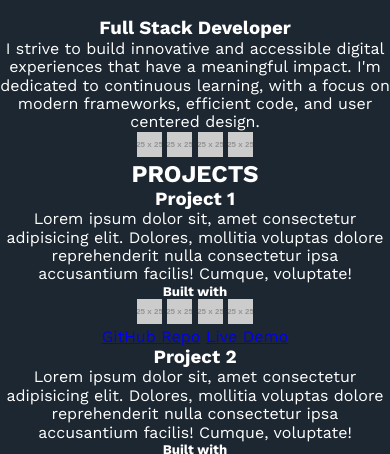
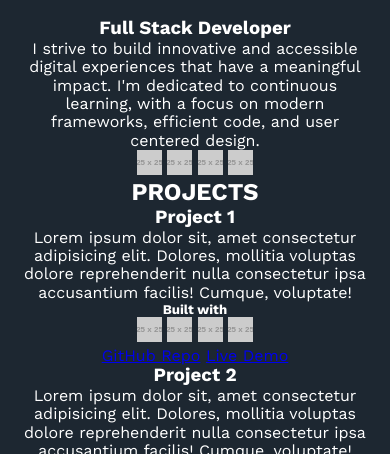
Before and after one commit to jdeebs/portfolio-website, a plain HTML site: page index.html in a window 390 px wide. Shown: the part 321-775 px from the top of the page. Drawn offline with nearby package versions, Linux system fonts and the light colour scheme; placeholder pictures from the web are drawn by us.

Commit message:
Define container padding based on screen size

```diff
--- a/styles/scss/main.scss
+++ b/styles/scss/main.scss
@@ -25,3 +25,28 @@ body {
   color: white;
   text-align: center;
 }
+
+.container {
+    width: 100%;
+    max-width: 1600px;
+    margin: 0 auto;
+    padding-left: 128px;
+    padding-right: 128px;
+
+    @media (max-width: 1024px) {
+        padding-left: 64px;
+        padding-right: 64px;
+    }
+    @media (max-width: 767px) {
+        padding-left: 32px;
+        padding-right: 32px;
+    }
+    @media (max-width: 480px) {
+        padding-left: 24px;
+        padding-right: 24px;
+    }
+    @media (max-width: 320px) {
+        padding-left: 16px;
+        padding-right: 16px;
+    }
+}
```
Also changed, not shown: styles/css/main.css, 1 other file.
